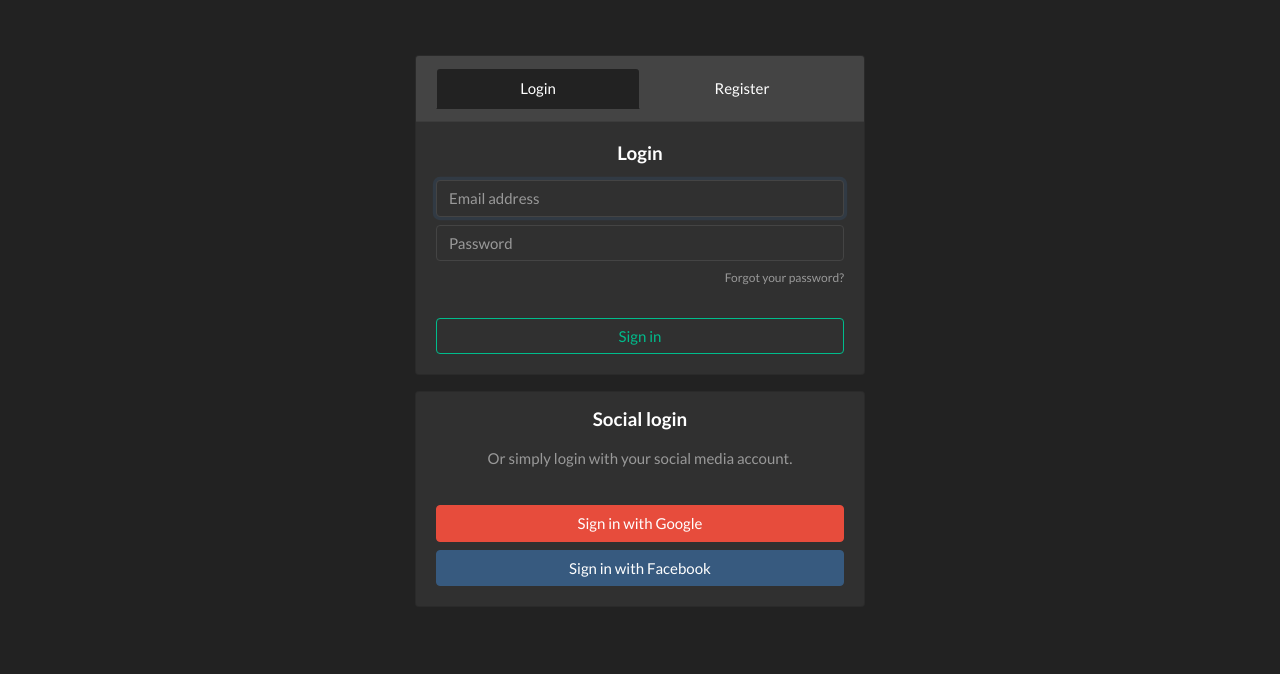
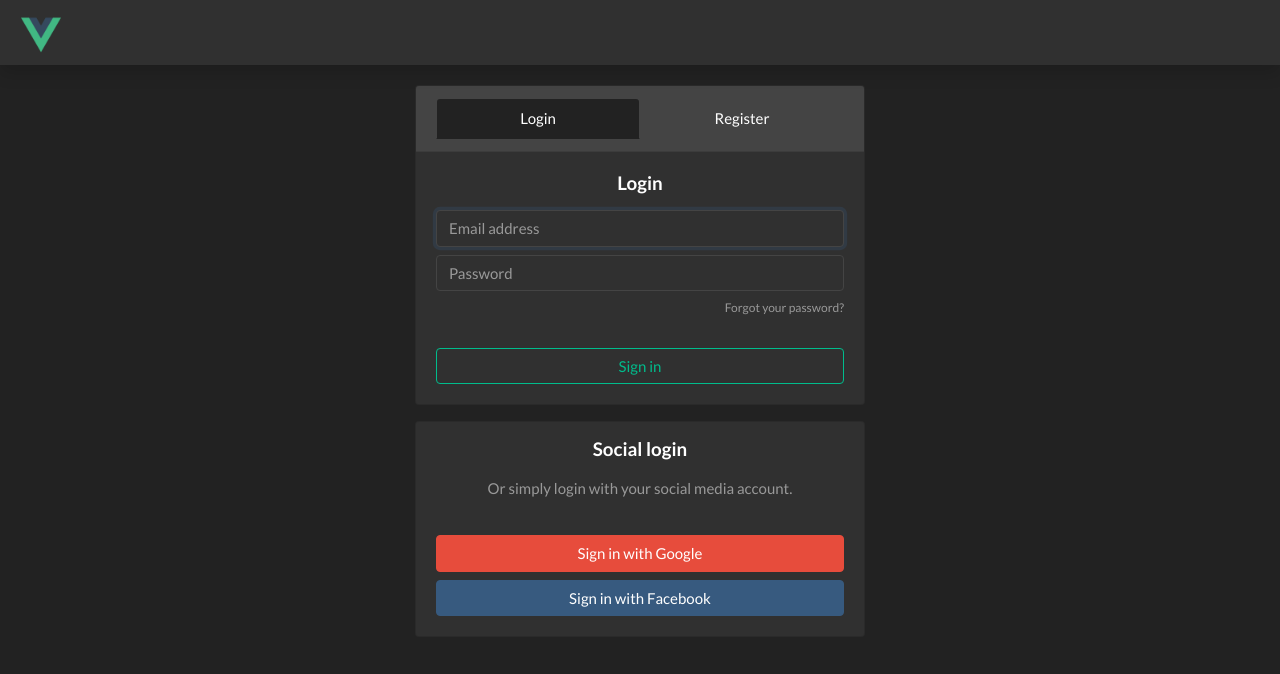
Before and after one commit to avilqu/public-app, a Vue app: page /login in a window 1280 px wide. Shown: the top 674 px of the page. Built offline with nearby package versions, Linux system fonts and the light colour scheme; what vue-cookies would draw is missing.

Commit message:
added header in login page and no redirection on password update

```diff
--- a/src/App.vue
+++ b/src/App.vue
@@ -1,6 +1,6 @@
 <template>
     <div class="container-fluid">
-        <div class="row" v-if="user" id="__main-row">
+        <div class="row" id="__main-row" v-if="user">
             <app-header></app-header>
             <app-menu></app-menu>
             <main class="col-md-9 ml-sm-auto col-lg-10 px-4">
@@ -8,9 +8,12 @@
                 <router-view></router-view>
             </main>
         </div>
-        <div v-else>
-            <app-alerts></app-alerts>
-            <router-view></router-view>
+        <div id="__main-row" v-else>
+            <app-header></app-header>
+            <main>
+                <app-alerts></app-alerts>
+                <router-view></router-view>
+            </main>
         </div>
     </div>
 </template>
--- a/src/components/Auth/PasswordReset.vue
+++ b/src/components/Auth/PasswordReset.vue
@@ -83,15 +83,11 @@ export default {
 
         async updatePassword() {
             if (this.passwordValidation()) {
-                const res = await authClient.updatePassword(
+                await authClient.updatePassword(
                     this.$route.params.id,
                     this.$route.params.token,
                     this.formData.password
                 );
-                if (res) {
-                    if (this.user) this.$router.push('/');
-                    else this.$router.push('/login');
-                }
             }
         }
     }
--- a/src/components/Header.vue
+++ b/src/components/Header.vue
@@ -4,7 +4,7 @@
             <img class="mb-4" src="./../assets/img/logo.png" />
         </router-link>
 
-        <div class="dropdown ml-auto">
+        <div v-if="user" class="dropdown ml-auto">
             <div
                 class="btn dropdown-toggle"
                 type="button"
```
